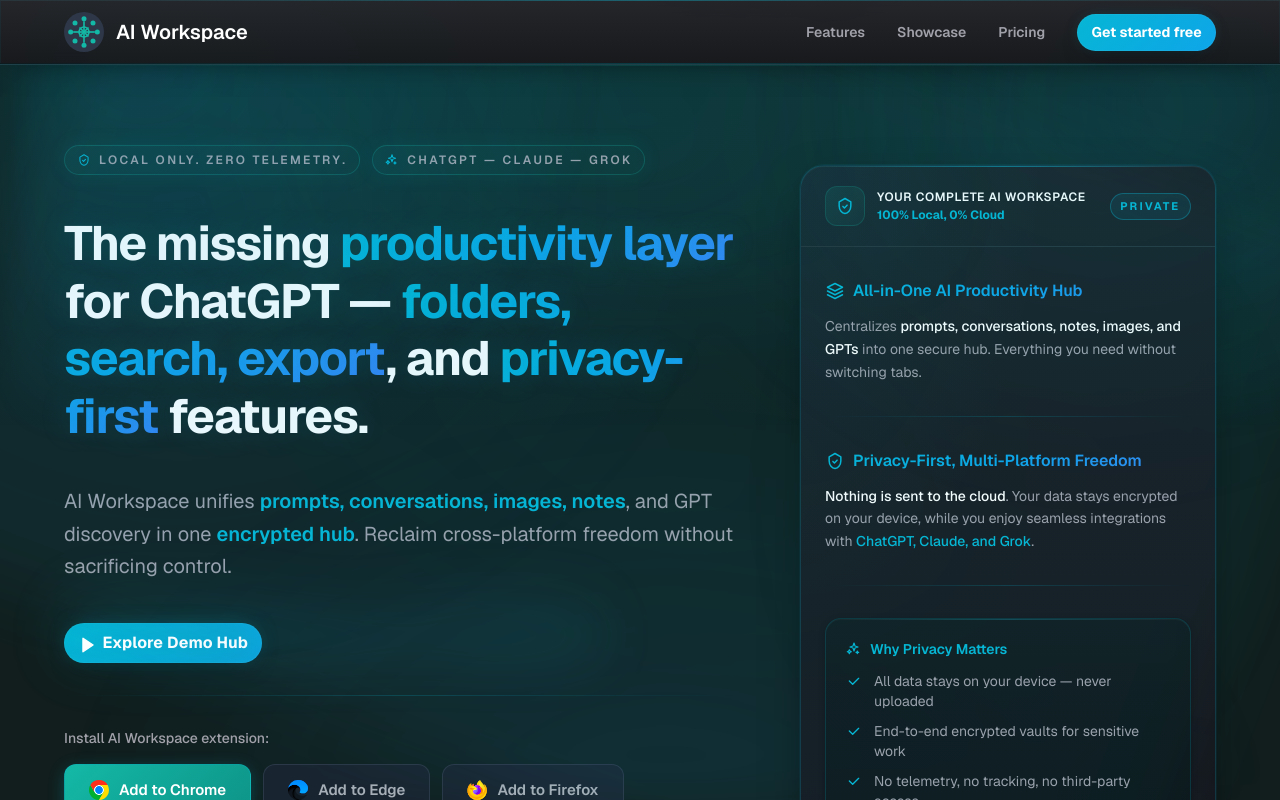
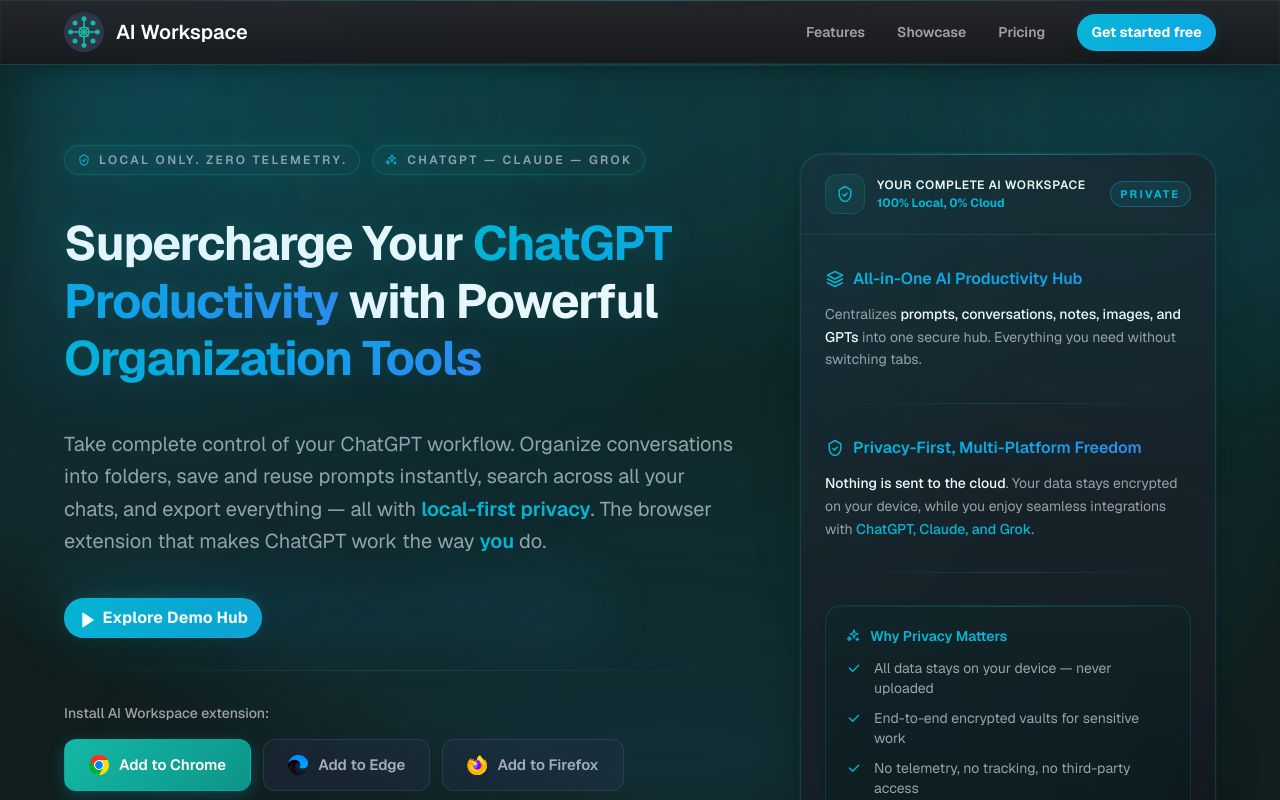
Before and after one commit to Strikeh/ai-workspace-landing, a Next.js app: page / in a window 1280 px wide. Shown: the top 800 px of the page. Built offline with nearby package versions, Linux system fonts and the light colour scheme.

Commit message:
Improve hero: focus on ChatGPT productivity, update free plan CTA to Edge store

```diff
--- a/src/app/page.tsx
+++ b/src/app/page.tsx
@@ -261,7 +261,7 @@
                     lineHeight: "1.2",
                   }}
                 >
-                  The missing{" "}
+                  Supercharge Your{" "}
                   <span
                     style={{
                       background: "var(--premium-title-gradient)",
@@ -270,9 +270,9 @@
                       WebkitTextFillColor: "transparent",
                     }}
                   >
-                    productivity layer
+                    ChatGPT Productivity
                   </span>{" "}
-                  for ChatGPT —{" "}
+                  with Powerful{" "}
                   <span
                     style={{
                       background: "var(--premium-title-gradient)",
@@ -281,38 +281,28 @@
                       WebkitTextFillColor: "transparent",
                     }}
                   >
-                    folders, search, export
+                    Organization Tools
                   </span>
-                  , and{" "}
-                  <span
-                    style={{
-                      background: "var(--premium-title-gradient)",
-                      backgroundClip: "text",
-                      WebkitBackgroundClip: "text",
-                      WebkitTextFillColor: "transparent",
-                    }}
-                  >
-                    privacy-first
-                  </span>{" "}
-                  features.
                 </h1>
                 <p
                   className="hero-subtitle text-lg leading-relaxed sm:text-xl"
                   style={{ color: "var(--color-text-secondary)" }}
                 >
-                  AI Workspace unifies{" "}
+                  Take complete control of your ChatGPT workflow. Organize conversations into folders,
+                  save and reuse prompts instantly, search across all your chats, and export everything —
+                  all with{" "}
                   <span
                     style={{ color: "var(--color-accent)", fontWeight: 600 }}
                   >
-                    prompts, conversations, images, notes
+                    local-first privacy
                   </span>
-                  , and GPT discovery in one{" "}
+                  . The browser extension that makes ChatGPT work the way{" "}
                   <span
                     style={{ color: "var(--color-accent)", fontWeight: 600 }}
                   >
-                    encrypted hub
-                  </span>
-                  . Reclaim cross-platform freedom without sacrificing control.
+                    you
+                  </span>{" "}
+                  do.
                 </p>
                 <div className="space-y-8">
                   <div className="flex flex-wrap items-center gap-4 relative">
@@ -1468,10 +1458,10 @@
                         vault, no encryption.
                       </p>
                       <p>
-                        <strong>Pro ($9.99/month or $79.99/year):</strong> unlimited prompts,
-                        vaults, and notes, encrypted storage, full Image
-                        Gallery, GPT Manager, multi-platform support, and
-                        version history.
+                        <strong>Pro ($9.99/month or $79.99/year):</strong>{" "}
+                        unlimited prompts, vaults, and notes, encrypted storage,
+                        full Image Gallery, GPT Manager, multi-platform support,
+                        and version history.
                       </p>
                     </div>
                   </div>
@@ -1606,7 +1596,7 @@
                   Best for individuals exploring local-first AI workflows.
                 </p>
                 <div className="mt-5">
-                  <div className="price-value">EUR 0</div>
+                  <div className="price-value">$0</div>
                   <div className="price-meta mt-1">per month</div>
                 </div>
                 <ul className="pricing-features mt-6 text-sm">
@@ -1661,14 +1651,16 @@
                   </li>
                 </ul>
                 <a
-                  href="#get-started"
-                  className="mt-8 inline-flex w-full items-center justify-center rounded-full border px-6 py-3 text-sm font-semibold transition"
+                  href="https://microsoftedge.microsoft.com/addons/detail/aiworkspace-pro/kbdckiagphjeldfdfeobdhcajkpidong"
+                  target="_blank"
+                  rel="noopener noreferrer"
+                  className="mt-8 inline-flex w-full items-center justify-center rounded-full border px-6 py-3 text-sm font-semibold transition hover:scale-105"
                   style={{
                     borderColor: "var(--color-card-border)",
                     color: "var(--color-text)",
                   }}
                 >
-                  Create free workspace
+                  Try now for free
                 </a>
               </div>
 
```
